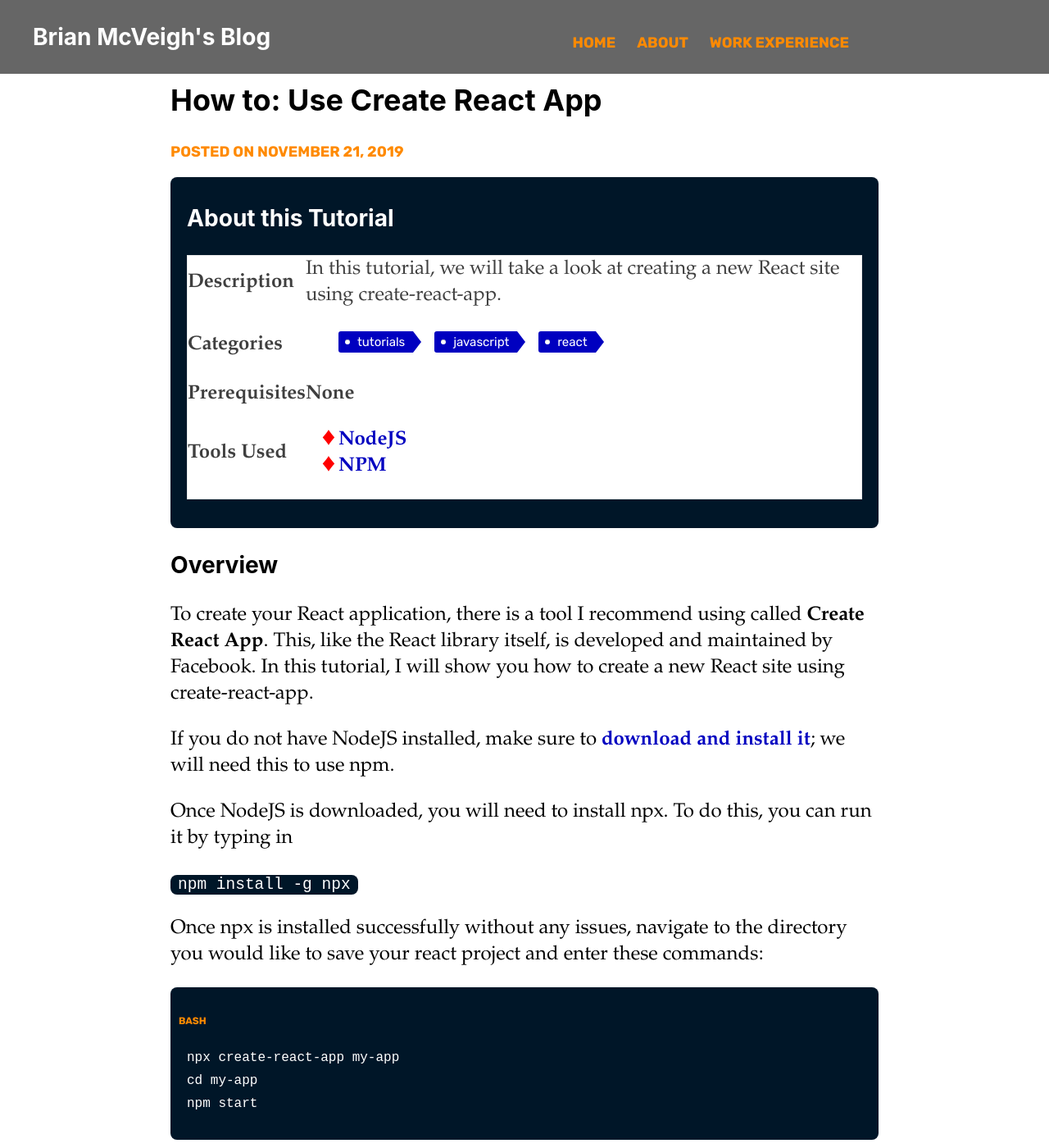
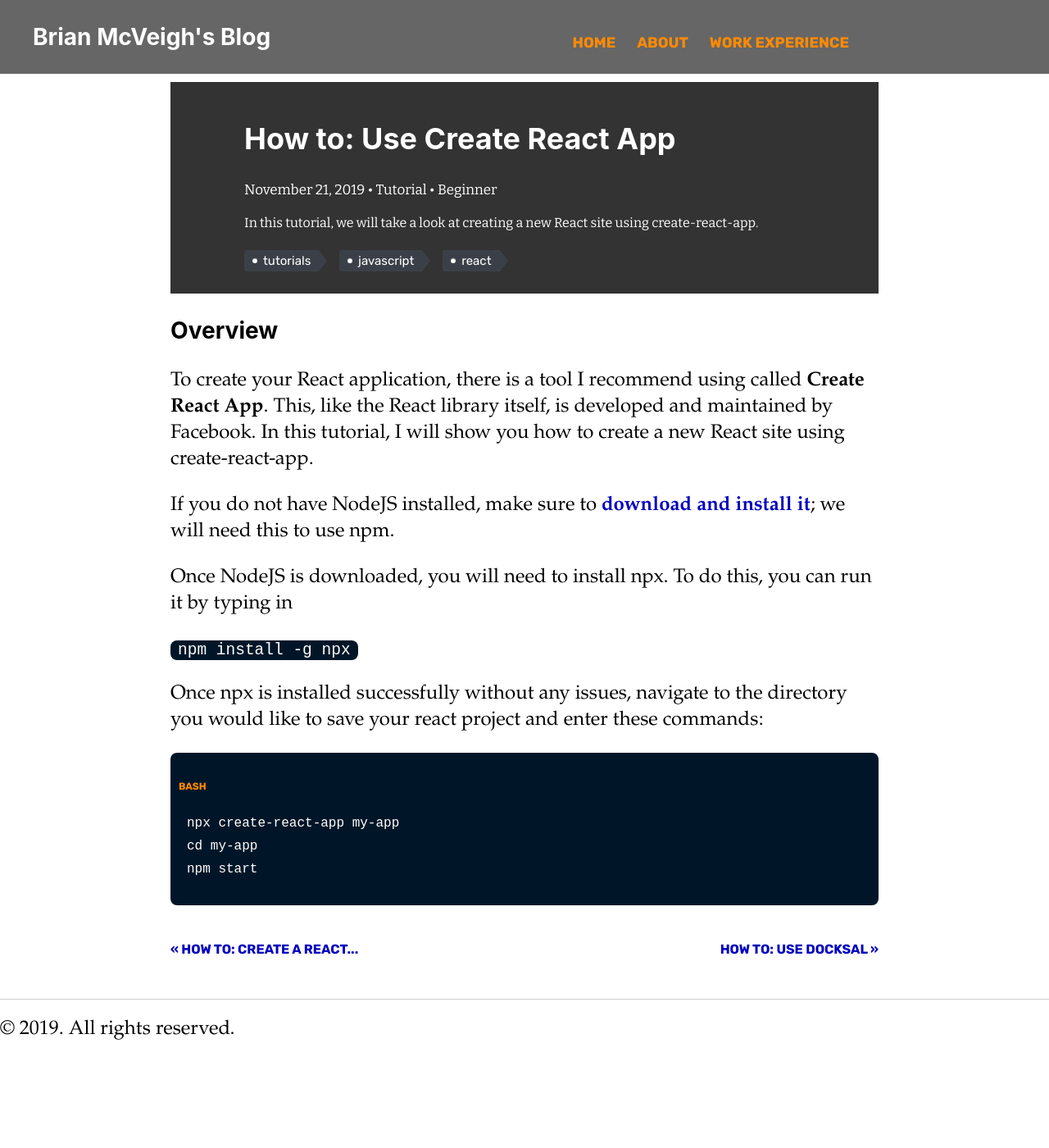
Before and after one commit to bmcveigh/bmcveigh.github.io, a Jekyll site: the page built from _posts/2019-11-21-how-to-use-create-react-app.markdown, in a window 1280 px wide and 1400 px high. Shown: the whole window at 82% size. Built offline with Jekyll 4.4.1, drawn with Linux system fonts in a browser that asks for light colours.

Commit message:
Hero for tutorials

```diff
--- a/_layouts/tutorial.html
+++ b/_layouts/tutorial.html
@@ -1,64 +1,15 @@
 ---
 layout: default
 ---
-<h2>{{ page.title }}</h2>
-<p class="post-date-wrap">
-    Posted on <span class="post-date">{{ page.date | date: '%B %d, %Y' }}</span>
-</p>
-
-<div class="tutorial-information">
-    <h3>About this Tutorial</h3>
-
-    <table>
-        <tbody>
-            {% if page.description %}
-                <tr class="row-description">
-                    <td class="label-col">Description</td>
-                    <td>
-                        <span>{{ page.description }}</span>
-                    </td>
-                </tr>
-            {% endif %}
-            {% if page.categories %}
-                <tr class="row-categories">
-                    <td class="label-col">Categories</td>
-                    <td>
-                        <ul>
-                            {% for category in page.categories %}
-                                <li class="tag">{{ category }}</li>
-                            {% endfor %}
-                        </ul>
-                    </td>
-                </tr>
-            {% endif %}
-            <tr class="row-prerequisites">
-                <td class="label-col">Prerequisites</td>
-                <td>
-                    {% if page.prerequisites %}
-                    <ul>
-                        {% for prerequisite in page.prerequisites %}
-                            <li><a href="{{ prerequisite.url }}">{{ prerequisite.title }}</a></li>
-                        {% endfor %}
-                    </ul>
-                    {% else %}
-                        <strong>None</strong>
-                    {% endif %}
-                </td>
-            </tr>
-            {% if page.tools_used %}
-            <tr class="row-tools-used">
-                <td class="label-col">Tools Used</td>
-                <td>
-                    <ul>
-                        {% for tool in page.tools_used %}
-                            <li><a href="{{ tool.url }}">{{ tool.title }}</a></li>
-                        {% endfor %}
-                    </ul>
-                </td>
-            </tr>
-            {% endif %}
-        </tbody>
-    </table>
+<div class="tutorial-information hero">
+    <h2 class="title">{{ page.title }}</h2>
+    <div class="metadata">{{ page.date | date: '%B %d, %Y' }} &bull; Tutorial &bull; {{ page.difficulty }}</div>
+    <div class="description">{{ page.description }}</div>
+    <div class="tags">
+        {% for category in page.categories %}
+            <span class="tag">{{ category }}</span>
+        {% endfor %}
+    </div>
 </div>
 
 {{ content }}
--- a/_posts/2019-11-21-how-to-use-create-react-app.markdown
+++ b/_posts/2019-11-21-how-to-use-create-react-app.markdown
@@ -4,6 +4,7 @@ title:  "How to: Use Create React App"
 date:   2019-11-21 09:53:59 -0500
 categories: tutorials javascript react
 description: In this tutorial, we will take a look at creating a new React site using create-react-app.
+difficulty: Beginner
 tools_used:
 - title: 'NodeJS'
   url: '#'
--- a/_sass/abstractions/font/_font.scss
+++ b/_sass/abstractions/font/_font.scss
@@ -11,6 +11,8 @@
 }
 
 @import url('https://fonts.googleapis.com/css?family=Rubik:400,700&display=swap');
+
+@import url('https://fonts.googleapis.com/css?family=Bitter:400,400i,700&display=swap');
 
 body {
     font-family: "NonBreakingSpaceOverride", "Hoefler Text", "Baskerville Old Face", Garamond, "Times New Roman", serif;
--- /dev/null
+++ b/_sass/components/hero/_hero.scss
@@ -0,0 +1,16 @@
+.hero {
+    background: $color-gray;
+    color: $color-white;
+    font-family: Bitter, sans-serif;
+    padding: 17px 90px;
+    min-height: 200px;
+
+    .metadata {
+        font-size: 17px;
+        margin-bottom: 20px;
+    }
+    .description {
+        font-size: 1rem;
+        margin-bottom: 20px;
+    }
+}
--- a/_sass/components/post/_tutorial.scss
+++ /dev/null
@@ -1,28 +0,0 @@
-.tutorial-information {
-    background: $color-midnight;
-    color: $color-white;
-    border-radius: 8px;
-    padding: 5px 20px;
-
-    table {
-        background: $color-white;
-
-        .label-col {
-            font-weight: bold;
-        }
-
-        tr, td {
-            background: transparent;
-            border: none;
-            padding: 0;
-            margin: 0;
-        }
-
-        .row-categories li {
-            &::before {
-                content: '';
-            }
-        }
-    }
-
-}
--- a/_sass/components/tag/_tag.scss
+++ b/_sass/components/tag/_tag.scss
@@ -3,7 +3,7 @@
 //
 
 .tag {
-    background: $color-darkblue;
+    background: $tag-bg-color;
     border-radius: 3px 0 0 3px;
     color: $color-white;
     display: inline-block;
@@ -23,7 +23,7 @@
     box-shadow: inset 0 1px rgba(0, 0, 0, 0.25);
     content: '';
     height: 6px;
-    left: 23px;
+    left: 10px;
     position: absolute;
     width: 6px;
     top: 10px;
@@ -32,7 +32,7 @@
   .tag::after {
     background: $color-white;
     border-bottom: 13px solid transparent;
-    border-left: 10px solid $color-darkblue;
+    border-left: 10px solid $tag-bg-color;
     border-top: 13px solid transparent;
     content: '';
     position: absolute;
@@ -48,3 +48,7 @@
   .tag:hover::after {
      border-left-color: $color-darkblue;
   }
+
+  .tutorial-information .tag::after {
+    background: $color-gray;
+  }
--- a/_sass/index.scss
+++ b/_sass/index.scss
@@ -6,6 +6,6 @@
 @import "components/footer/footer";
 @import "components/post/post";
 @import "components/post/post_navigation";
-@import "components/post/tutorial";
+@import "components/hero/hero";
 @import "components/highlight/highlight";
 @import "components/tag/tag";
--- a/_sass/variables/_variables.scss
+++ b/_sass/variables/_variables.scss
@@ -25,6 +25,7 @@ $color-orange: #ff8a00;
 $color-midnight: #001628;
 $color-darkblue: rgb(0, 0, 192);
 $color-black: #000;
+$color-gray: rgb(51, 51, 51);
 
 // Syntax highlight colors.
 $highlight-code-color: #9c27b0;
@@ -42,6 +43,8 @@ $link-hover-color: crimson;
 // Footer colors.
 $footer-bg-color: $highlight-bg-color;
 
+$tag-bg-color: #3b4048;
+
 // Font family variables
 $font-family-rubik: Rubik,Lato,lucida grande,lucida sans unicode,Tahoma,Sans-Serif;
 $font-family-roboto: -apple-system, BlinkMacSystemFont, "Segoe UI", "Roboto", "Oxygen", "Ubuntu", "Cantarell", "Fira Sans", "Droid Sans", "Helvetica Neue", sans-serif;
```
